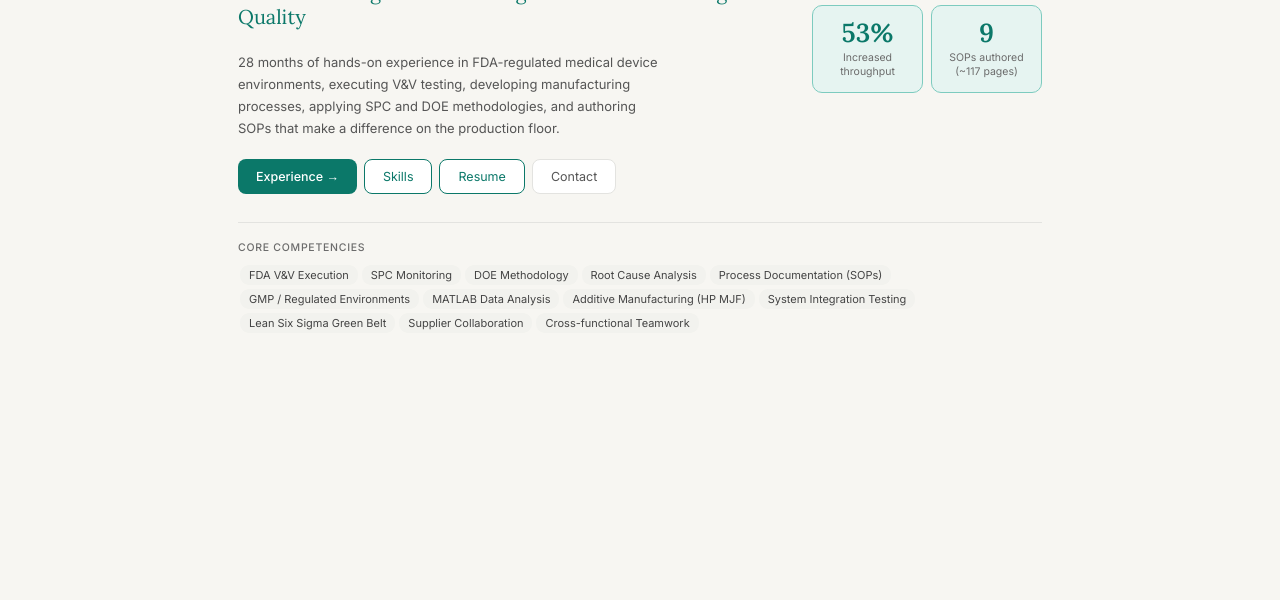
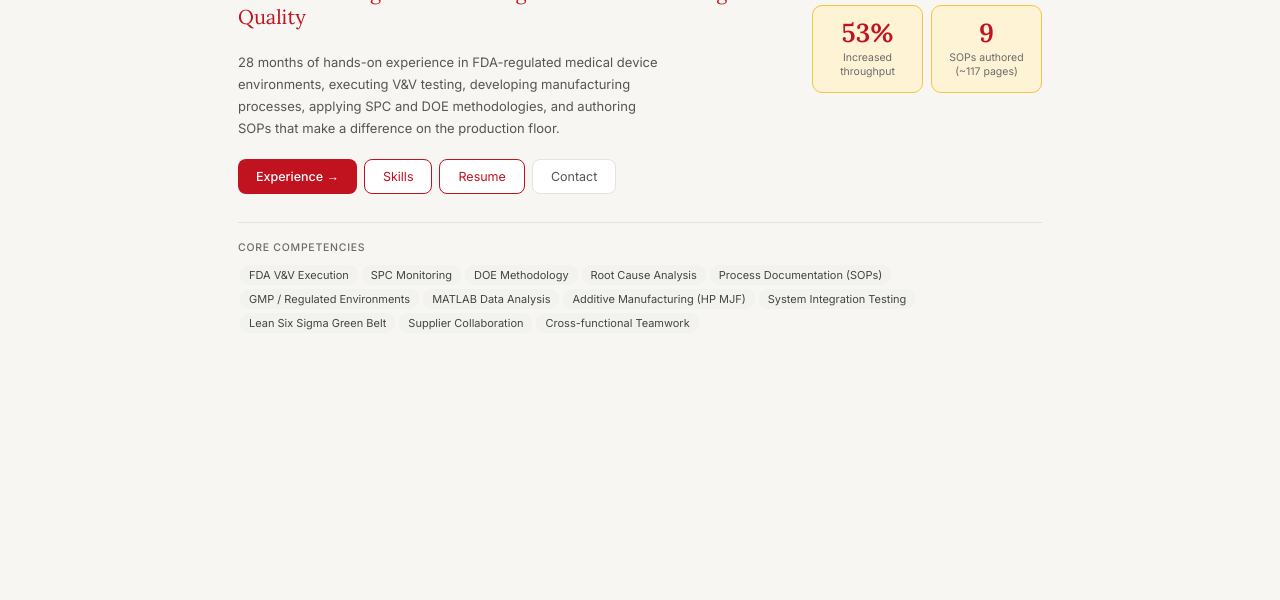
Before and after one commit to priya-rajasekaran/RajasekaranPortfolio, a plain HTML site: page index.html in a window 1280 px wide. Shown: the part 200-800 px from the top of the page. Drawn offline with Linux system fonts and the light colour scheme.

Commit message:
Change color variables in CSS styles

```diff
--- a/index.html
+++ b/index.html
@@ -8,7 +8,7 @@
 <style>
 *{box-sizing:border-box;margin:0;padding:0}
 body{font-family:Inter,system-ui,sans-serif;background:#F7F6F2;color:#1A1A1A;
-  --acc:#0B7869;--accL:#E6F4F1;--accM:#7DCBBF;--bd:#E3E3E0;--mut:#6B6B6B;--ser:Lora,Georgia,serif}
+  --acc:#C1121F;--accL:#FFF3D6;--accM:#F4C542;--bd:#E3E3E0;--mut:#6B6B6B;--ser:Lora,Georgia,serif}
 .nav{display:flex;align-items:center;justify-content:space-between;padding:13px 24px;
   background:#fff;border-bottom:1px solid var(--bd);position:sticky;top:0;z-index:50;flex-wrap:wrap;gap:8px}
 .brand{font-family:var(--ser);font-size:15px;font-weight:600;letter-spacing:-.01em}
```
